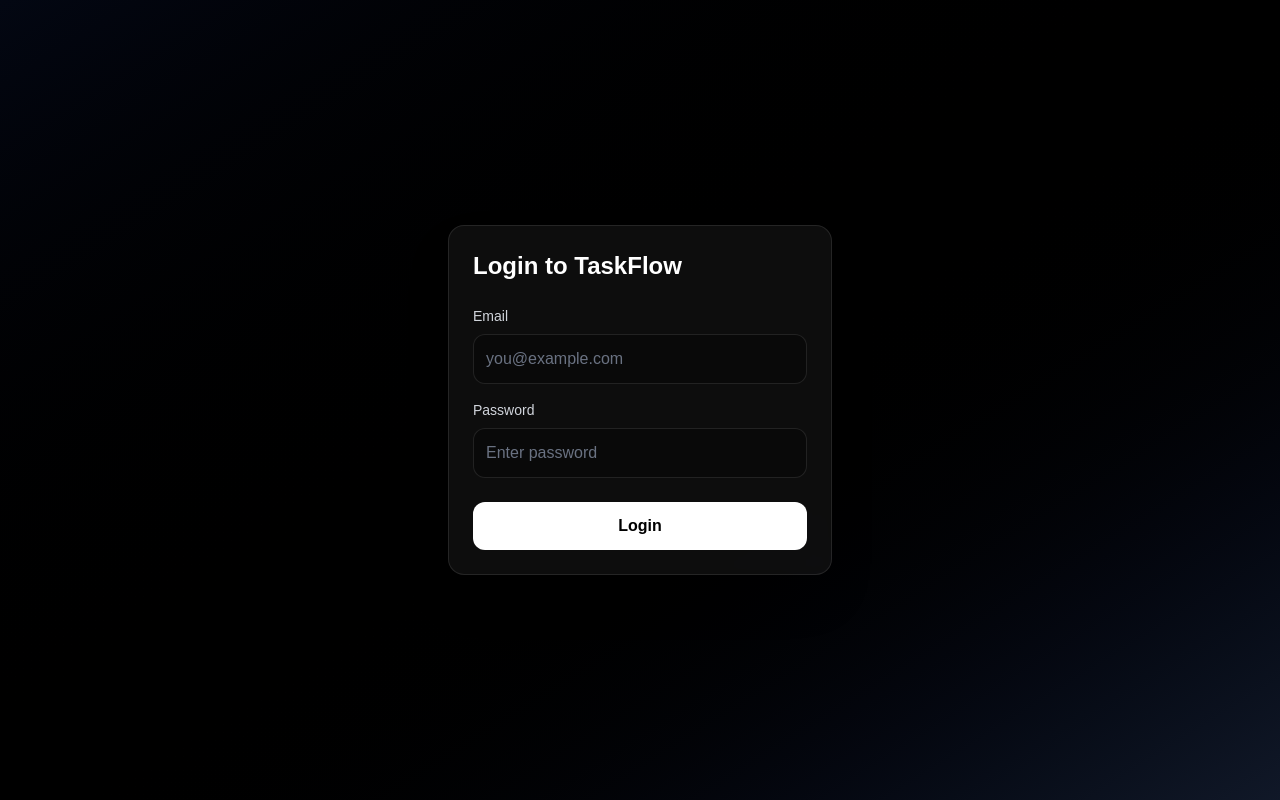
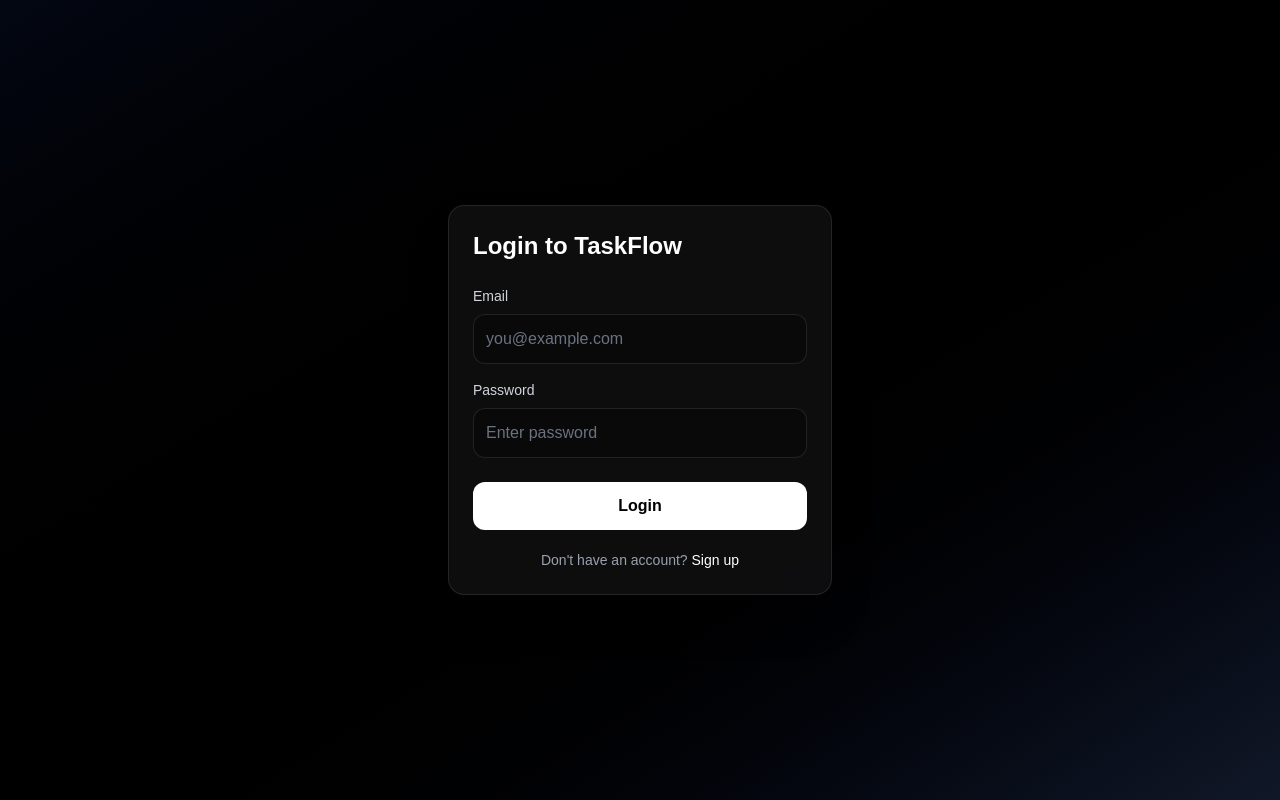
Before and after one commit to Thevinuillangasinghe/taskflow-thevinu, a Next.js app in the folder apps/web/: page /login in a window 1280 px wide. Built offline with nearby package versions, Linux system fonts and the light colour scheme.

Commit message:
Improve auth UX and loading states

```diff
--- a/apps/web/app/login/page.tsx
+++ b/apps/web/app/login/page.tsx
@@ -1,5 +1,6 @@
 "use client";
 
+import Link from "next/link";
 import { useState } from "react";
 import { useRouter } from "next/navigation";
 import { toast } from "sonner";
@@ -9,9 +10,12 @@
 
   const [email, setEmail] = useState("");
   const [password, setPassword] = useState("");
+  const [isLoading, setIsLoading] = useState(false);
 
   async function handleLogin(event: React.FormEvent) {
     event.preventDefault();
+
+    setIsLoading(true);
 
     try {
       const apiUrl =
@@ -33,11 +37,13 @@
         data = JSON.parse(text);
       } catch {
         toast.error("Backend returned invalid response");
+        setIsLoading(false);
         return;
       }
 
       if (!response.ok) {
         toast.error(data.error || "Login failed");
+        setIsLoading(false);
         return;
       }
 
@@ -46,10 +52,12 @@
       localStorage.setItem("workspaceId", String(data.workspace.id));
 
       toast.success("Login successful");
+
       router.push("/board");
     } catch (error) {
       console.error(error);
       toast.error("Something went wrong");
+      setIsLoading(false);
     }
   }
 
@@ -87,9 +95,22 @@
           onChange={(event) => setPassword(event.target.value)}
         />
 
-        <button className="w-full rounded-xl bg-white p-3 font-semibold text-black transition hover:bg-gray-200">
-          Login
+        <button
+          disabled={isLoading}
+          className="w-full rounded-xl bg-white p-3 font-semibold text-black transition hover:bg-gray-200 disabled:cursor-not-allowed disabled:opacity-60"
+        >
+          {isLoading ? "Logging in..." : "Login"}
         </button>
+
+        <p className="mt-5 text-center text-sm text-gray-400">
+          Don&apos;t have an account?{" "}
+          <Link
+            href="/signup"
+            className="font-medium text-white hover:underline"
+          >
+            Sign up
+          </Link>
+        </p>
       </form>
     </main>
   );
--- a/apps/web/app/signup/page.tsx
+++ b/apps/web/app/signup/page.tsx
@@ -1,5 +1,5 @@
 "use client";
-
+import Link from "next/link";
 import { useState } from "react";
 import { useRouter } from "next/navigation";
 import { toast } from "sonner";
@@ -103,6 +103,12 @@
         <button className="w-full rounded-xl bg-white p-3 font-semibold text-black transition hover:bg-gray-200">
           Sign Up
         </button>
+        <p className="mt-5 text-center text-sm text-gray-400">
+  Already have an account?{" "}
+  <Link href="/login" className="font-medium text-white hover:underline">
+    Log in
+  </Link>
+</p>
       </form>
     </main>
   );
```
